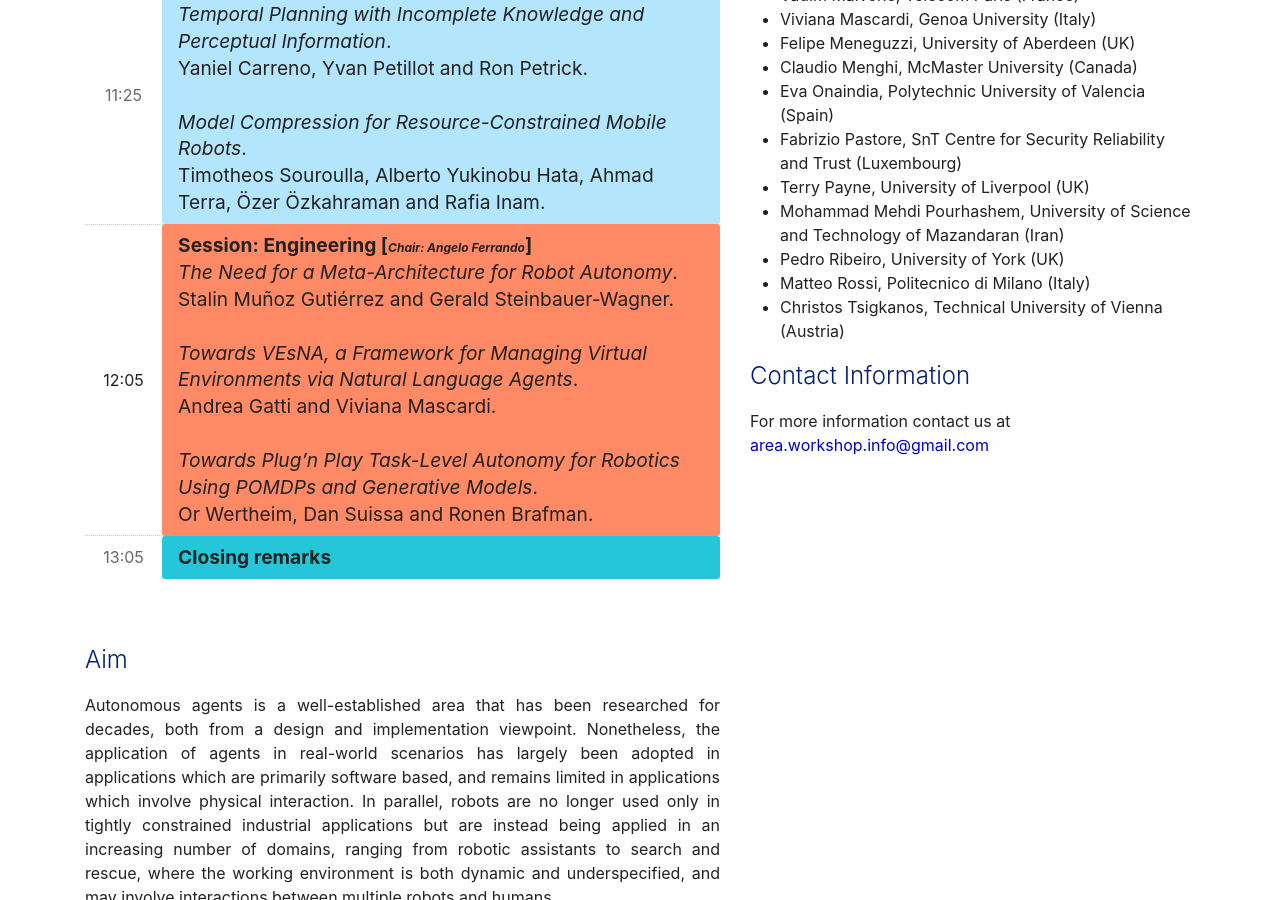
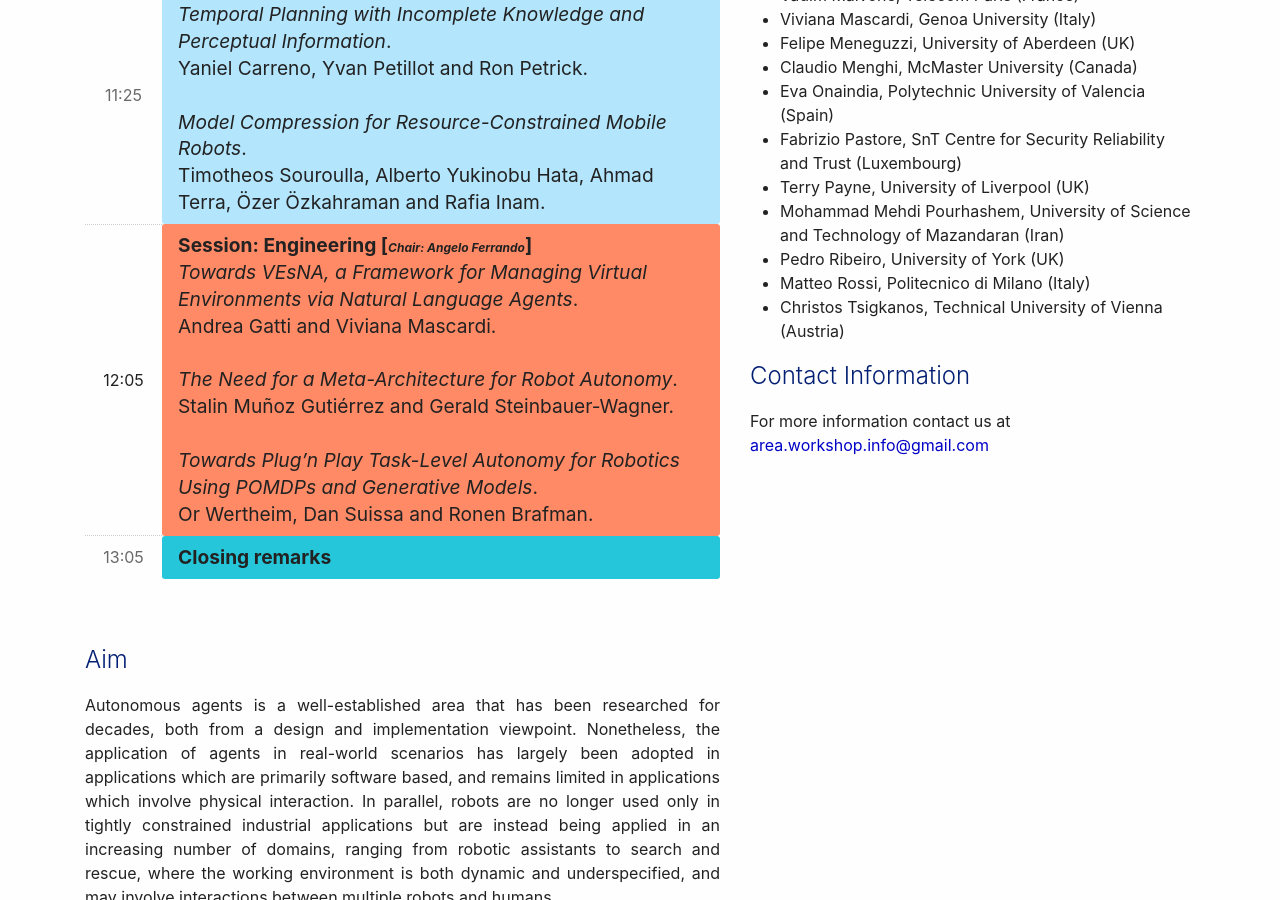
Before and after one commit to AREAWorkshop/AREA2022, a Jekyll site: the page built from index.md, in a window 1280 px wide and 900 px high, scrolled down 1492 px. Built offline with Jekyll 4.4.1, drawn with Linux system fonts in a browser that asks for light colours; nearby versions of some CDN libraries.

```diff
--- a/index.md
+++ b/index.md
@@ -117,13 +117,13 @@ He has also worked on a wide range of artificial intelligence research problems,
             <td colspan="4" class="stage-venus">
             Session: Engineering [<i style="font-size:12px">Chair: Angelo Ferrando</i>]
             <span>
-              <i>The Need for a Meta-Architecture for Robot Autonomy</i>.<br/>
-              Stalin Muñoz Gutiérrez and Gerald Steinbauer-Wagner.
+              <i>Towards VEsNA, a Framework for Managing Virtual Environments via Natural Language Agents</i>.<br/>
+              Andrea Gatti and Viviana Mascardi.
             </span>
             <br/>
             <span>
-              <i>Towards VEsNA, a Framework for Managing Virtual Environments via Natural Language Agents</i>.<br/>
-              Andrea Gatti and Viviana Mascardi.
+              <i>The Need for a Meta-Architecture for Robot Autonomy</i>.<br/>
+              Stalin Muñoz Gutiérrez and Gerald Steinbauer-Wagner.
             </span>
             <br/>
              <span>
```
